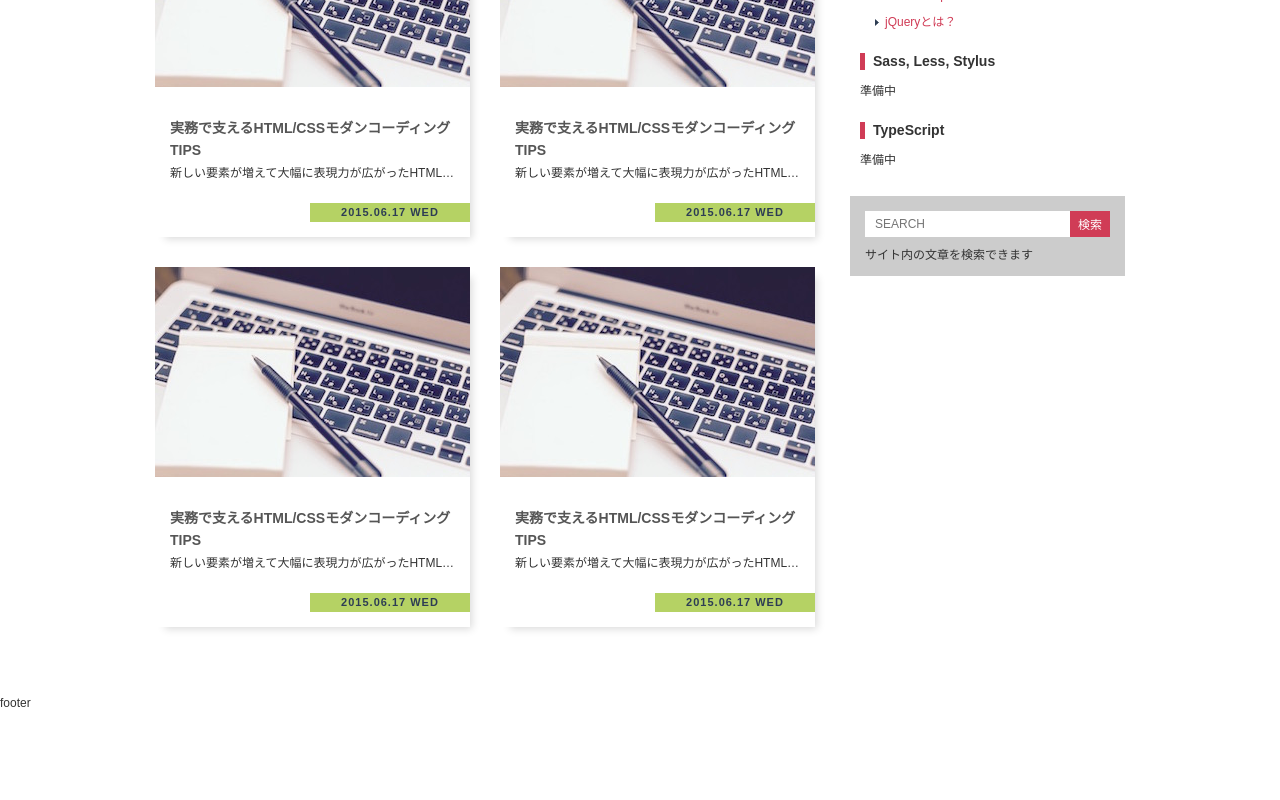
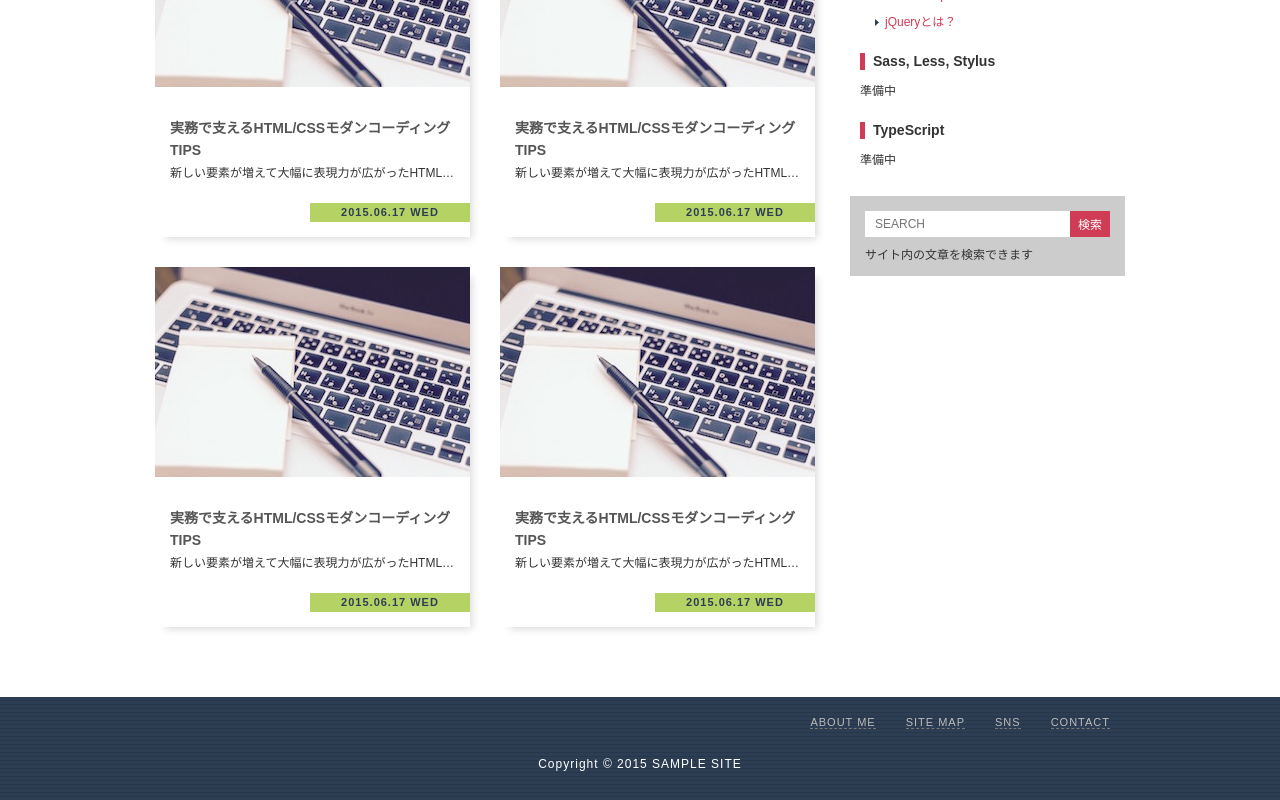
Before and after one commit to peeeechi/html5-css3-moern-coding, a Next.js app: page /standard-layout in a window 1280 px wide. Shown: the part 908-1708 px from the top of the page. Before the commit the page ends 1618 px from the top, so only its background shows below. Built offline with nearby package versions, Linux system fonts and the light colour scheme.

Commit message:
finish footer

```diff
--- a/pages/standard-layout/index.tsx
+++ b/pages/standard-layout/index.tsx
@@ -231,7 +231,14 @@ export default function StandardLayout() {
         </div> {/*  */}
 
         <footer className={ styles.footer }>
-            footer
+          <ul className={styles["horizontal-list"]}>
+            <li className={styles["horizontal-item"]}><a href="#">ABOUT ME</a></li>
+            <li className={styles["horizontal-item"]}><a href="#">SITE MAP</a></li>
+            <li className={styles["horizontal-item"]}><a href="#">SNS</a></li>
+            <li className={styles["horizontal-item"]}><a href="#">CONTACT</a></li>
+          </ul>
+
+          <p className={styles["copyright"]}>Copyright ©︎ 2015 SAMPLE SITE</p>
         </footer>
       </div>
 
--- a/pages/standard-layout/standard-layout.module.scss
+++ b/pages/standard-layout/standard-layout.module.scss
@@ -542,8 +542,48 @@ $nav-item-height: 30px;
     .footer {
         // 画面いっぱい
         width: $footer-width;
+        padding: 20px 0 30px;
+        background: #2d3d54 url("/standard-layout/images/bg-footer.gif");
+        color: #fff;
+
     }
 
+    .horizontal-list {
+
+        // main 領域と同じ幅で中央に来るようにmargin をとる
+        width: $content-width + $between-contents-width + $sidemenu-width;
+        margin: 0 auto;
+        text-align: right;
+        font-size: 0;
+
+        .horizontal-item {
+            display: inline-block;
+            padding: 0 15px;
+            letter-spacing: 1px;
+
+            & + & {
+                border-left: 1px solid #bbb;
+            }
+
+            a {
+                border-bottom: 1px dashed #777;
+                color: #bbb;
+                font-size: $base-font-size * 1.1;
+                transition: color 0.15s;
+
+                &:hover {
+                    color: #ddd;
+                }
+            }
+        }
+
+    }
+
+    .copyright {
+        margin-top: 30px;
+        text-align: center;
+        letter-spacing: 1px;
+    }
 //     .main, .header, .sidemenu, .footer {
 //         border: 1px solid #aaa;
 //         background-color: #ccc;
```
